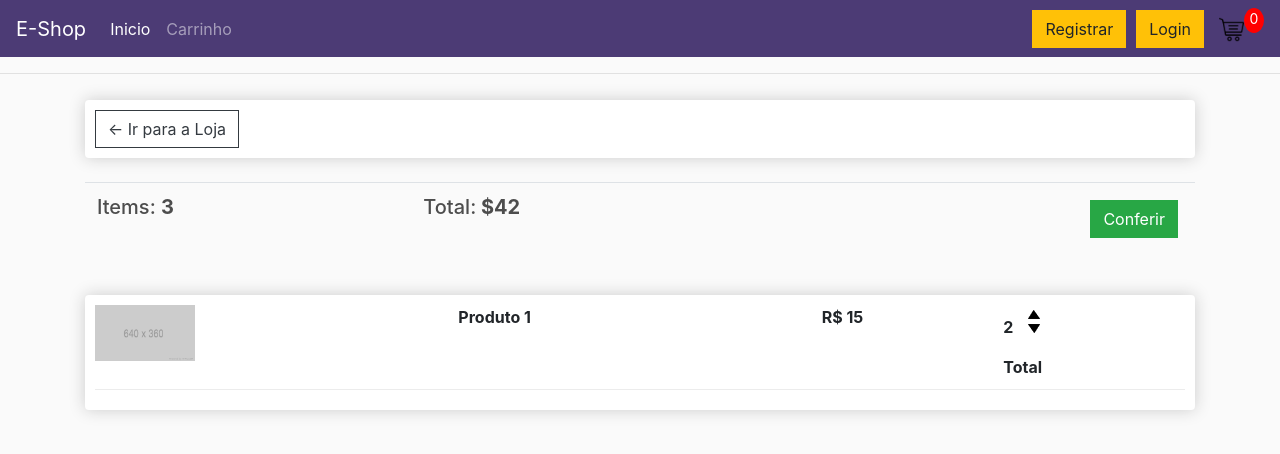
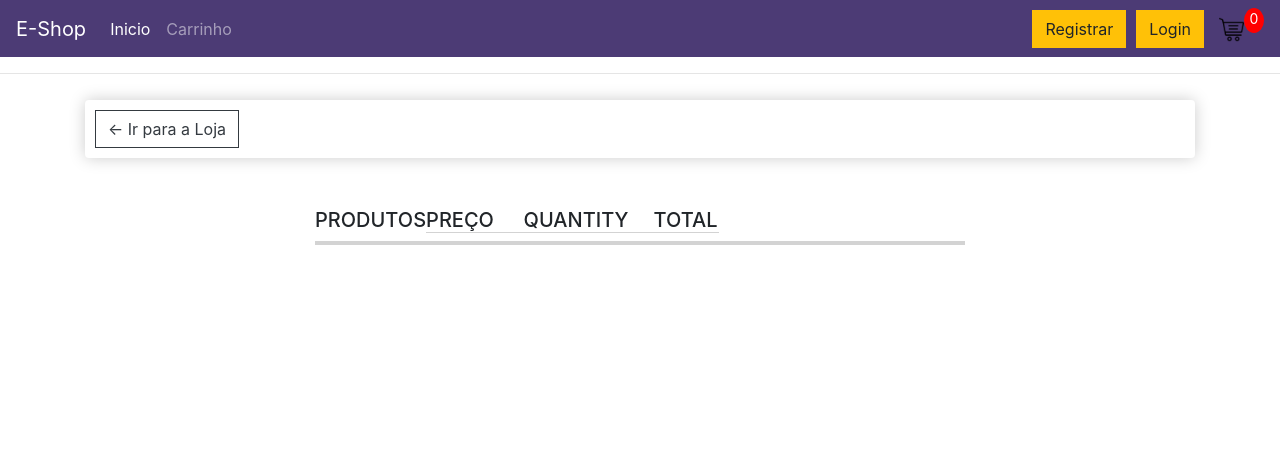
Before and after one commit to coffeblackpremium/ecommerce_project, a Django app: page /cart/ in a window 1280 px wide. Shown: the top 454 px of the page. Run offline with Django 3.2, Linux system fonts and the light colour scheme; lists and menus that the app fills with data are empty; some libraries are stand-ins or nearby versions.

Commit message:
novas funcionalidades: Carrinho adicionado

```diff
--- a/store/static/store/main.css
+++ b/store/static/store/main.css
@@ -1,16 +1,50 @@
-body{
-	background-color: hsl(0, 0%, 98%);
-}
-
-h1,h2,h3,h4,h5,h6{
-	color:hsl(0, 0%, 30%);
-}
 
 .box-element{
 	box-shadow:hsl(0, 0%, 80%) 0 0 16px;
 	background-color: #fff;
 	border-radius: 4px;
 	padding: 10px;
+}
+
+.products-container {
+	max-width: 650px;
+	justify-content: space-around;
+	margin: 0 auto;
+	margin-top: 50px;
+}
+
+.product-header {
+	width: 100%;
+	max-width: 650px;
+	display: flex;
+	justify-content: flex-start;
+	border-bottom: 4px solid lightgrey;
+	margin: 0 auto;
+}
+
+.product-title {
+	width: 45%;
+}
+
+.price {
+	width: 15%;
+	border-bottom: 1px solid lightgrey;
+	display: flex;
+	align-items: center;
+}
+
+.quantity {
+	width: 20%;
+	border-bottom: 1px solid lightgrey;
+	display: flex;
+	align-items: center;
+}
+
+.total {
+	width: 10%;
+	border-bottom: 1px solid lightgrey;
+	display: flex;
+	align-items: center;
 }
 
 .thumbnail{
@@ -73,14 +107,6 @@ h1,h2,h3,h4,h5,h6{
 
 }
 
-.quantity{
-	display: inline-block;
-	font-weight: 700;
-	padding-right:10px;
-
-
-}
-
 .chg-quantity{
 	width: 12px;
 	cursor: pointer;
--- a/store/static/store/main.js
+++ b/store/static/store/main.js
@@ -1,3 +1,4 @@
+
 let carts = document.querySelectorAll("[id^='add-cart']")
 
 let products = [
@@ -5,25 +6,26 @@ let products = [
         name: 'Produto 1',
         tag: 'produto1',
         price: 15,
-        inCart: 0
+        inCart: 0,
     },
     {
         name: 'Produto 2',
         tag: 'produto2',
         price: 20,
-        inCart: 0
+        inCart: 0,
     },
     {
         name: 'Produto 3',
         tag: 'produto3',
         price: 30,
-        inCart: 0
+        inCart: 0,
     },
 ]
 
 for(let i=0; i < carts.length; i++){
     carts[i].addEventListener('click', () => {
         cartNumbers(products[i])
+        totalCost(products[i])
     })
 }
 
@@ -55,9 +57,13 @@ function cartNumbers(product) {
 function setItems(product) {
     let cartItems = localStorage.getItem('productsInCart')
     cartItems = JSON.parse(cartItems)
-
-
-    if(cartItems != null){
+    if(cartItems != null ){
+        if(cartItems[product.tag] == undefined){
+            cartItems = {
+                ...cartItems,
+                [product.tag]: product
+            }
+        }
         cartItems[product.tag].inCart += 1
     } else {
         product.inCart = 1
@@ -66,13 +72,52 @@ function setItems(product) {
         }
     }
 
-    product.inCart = 1
-
-    cartItems = {
-        [product.tag]: product
-    }
-
     localStorage.setItem('productsInCart', JSON.stringify(cartItems))
 }
 
+function totalCost(product) {
+    let cartCost = localStorage.getItem('totalCost')
+
+
+    if(cartCost != null){
+        cartCost = parseInt(cartCost)
+        localStorage.setItem('totalCost', cartCost + product.price)
+    } else {
+        localStorage.setItem('totalCost', product.price)
+    }
+}
+
+function displayCart() {
+    let cartItems = localStorage.getItem('productsInCart')
+    cartItems = JSON.parse(cartItems)
+    let productContainer = document.querySelector(".products")
+    let cartCost = localStorage.getItem('totalCost')
+
+    console.log(cartItems)
+    if(cartItems && productContainer){
+        productContainer.innerHTML = ''
+        Object.values(cartItems).map(item => {
+            productContainer.innerHTML += `
+
+            <div class="product>
+                <i class="fas fa-times-circle"></i>
+                <i class="fas fa-times-circle"></i>
+                <img class="img-product-cart" src="../static/store/img/${item.tag}.jpg" />
+                <span>${item.name}</span>
+            </div>
+            <div class="price">Preço: R$${item.price}</div>
+            <div class="quantity">
+                <i class="fas fa-angle-left"></i>
+                <span>${item.inCart}</span>
+                <i class="fas fa-angle-right"></i>
+            </div>
+            <div class="total">
+               Preço Total: ${item.inCart * item.price}
+            </div>
+
+        `
+        })
+    }
+}
 onLoadCartNumbers()
+displayCart()
--- a/store/templates/cart.html
+++ b/store/templates/cart.html
@@ -1,41 +1,29 @@
 {%extends 'partials/base.html' %}
 {% load static %}
 {% block content %}
-<div class="row">
-    <div class="col-lg-12">
-        <div class="box-element">
-            <a class="btn btn-outline-dark" href="{% url 'store' %}">&#x2190; Ir para a Loja</a>
-        </div>
-        <br>
-        <table class="table">
-            <tr>
-                <th><h5>Items: <strong>3</strong></h5></th>
-                <th><h5>Total:<strong> $42</strong></h5></th>
-                <th>
-                    <a style="float:right; margin: 5px;" class="btn btn-success" href="#">
-                        Conferir </a>
-            </tr>
-        </table>
-        <br>
-
-        <div class="box-element">
-            <div class="cart-row">
-                <div style="flex:2"><img class="row-image" src="{% static 'store/img/placeholder.png' %}"></div>
-                <div style="flex: 2"><strong>Produto 1</strong></div>
-                <div style="flex:1"><strong>R$ 15</strong></div>
-                <div style="flex:1">
-                    <p class="quantity">2</p>
-                    <div class="quantity">
-                        <img class="chg-quantity" src="{% static 'store/img/arrow-up.png' %}"/>
-
-                        <img class="chg-quantity" src="{% static 'store/img/arrow-down.png' %}"/>
-                </div>
-                <div style="flex:1"><strong>Total</strong></div>
+<link rel="stylesheet" href="{% static 'store/main.css' %}"/>
+    <div class="row">
+        <div class="col-lg-12">
+            <div class="box-element">
+                <a class="btn btn-outline-dark" href="{% url 'store' %}">&#x2190; Ir para a Loja</a>
             </div>
         </div>
     </div>
+    <div class="products-container">
+        <div class="product-header">
+            <h5 class="title">PRODUTOS</h5>
+            <h5 class="price">PREÇO</h5>
+            <h5 class="quantity">QUANTITY</h5>
+            <h5 class="total">TOTAL</h5>
+        </div>
+        <div class="products">
 
+            </div>
 
+    </div>
 </div>
 
+<script src="https://code.iconify.design/2/2.1.1/iconify.min.js"></script>
+<script src="{% static 'store/main.js'%}"></script>
+
 {% endblock %}
--- a/store/templates/partials/base.html
+++ b/store/templates/partials/base.html
@@ -36,5 +36,8 @@
 
         <script src="https://stackpath.bootstrapcdn.com/bootstrap/4.3.1/js/bootstrap.min.js"
          integrity="sha384-JjSmVgyd0p3pXB1rRibZUAYoIIy6OrQ6VrjIEaFf/nJGzIxFDsf4x0xIM+B07jRM" crossorigin="anonymous"></script>
+
+        <script type="module" src="https://unpkg.com/ionicons@5.5.2/dist/ionicons/ionicons.esm.js"></script>
+        <script nomodule src="https://unpkg.com/ionicons@5.5.2/dist/ionicons/ionicons.js"></script>
     </body>
 </html>
--- a/store/templates/store.html
+++ b/store/templates/store.html
@@ -4,7 +4,7 @@
 {% block content %}
     <div class="row">
         <div class="col-lg-4">
-            <img class="thumbnail" src="{% static 'store/img/placeholder.png'%}" />
+            <img class="thumbnail" src="{% static 'store/img/produto1.jpg'%}" />
             <div class="box-element product">
                 <h6 id="product-name"><strong>Produto 1</strong></h6>
                 <hr>
@@ -15,7 +15,7 @@
 
         </div>
         <div class="col-lg-4">
-            <img class="thumbnail" src="{%static 'store/img/placeholder.png' %}">
+            <img class="thumbnail" src="{%static 'store/img/produto2.jpg' %}">
             <div class="box-element product">
                 <h6 id="product-name"><strong>Produto 2</strong></h6>
                 <hr>
@@ -29,7 +29,7 @@
         </div>
 
         <div class="col-lg-4">
-            <img class="thumbnail" src="{% static 'store/img/placeholder.png' %}">
+            <img class="thumbnail" src="{% static 'store/img/produto3.jpg' %}">
             <div class="box-element product">
                 <h6 id="product-name"><strong>Produto 3</strong></h6>
                 <hr>
```
Also changed, not shown: other parts of store/static/store/main.css (+30 -0 lines), ecommerce_project/settings.py (+9 -3 lines), ecommerce_project/static/img/produto1.jpg (added), ecommerce_project/static/img/produto2.jpg (added), ecommerce_project/static/img/produto3.jpg (added), store/static/store/img/produto1.jpg (added), store/static/store/img/produto2.jpg (added), store/static/store/img/produto3.jpg (added), store/templates/img/produto1.jpg (added), store/templates/img/produto2.jpg (added), store/templates/img/produto3.jpg (added).
